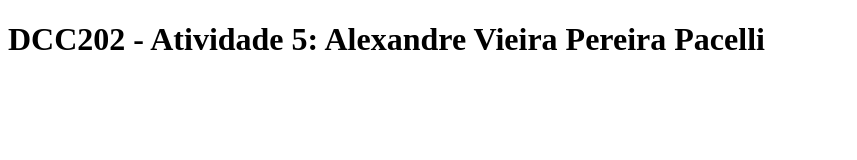
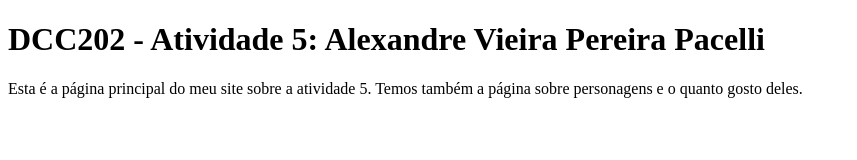
Before and after one commit to ufjf-dcc202/ufjf-dcc202-2023-3-b-atv5-AlexandreVp, a website: page index.html in a window 1280 px wide. Shown: the whole page, without its empty margins (0-857 px from the left). Drawn offline with Linux system fonts and the light colour scheme.

Commit message:
Adicionando parágrafo no index.html

```diff
--- a/index.html
+++ b/index.html
@@ -8,6 +8,9 @@
 <body>
     <main>
         <h1>DCC202 - Atividade 5: Alexandre Vieira Pereira Pacelli</h1>
+        <p>
+            Esta é a página principal do meu site sobre a atividade 5. Temos também a página sobre personagens e o quanto gosto deles.
+        </p>
     </main>
 </body>
 </html>
```
